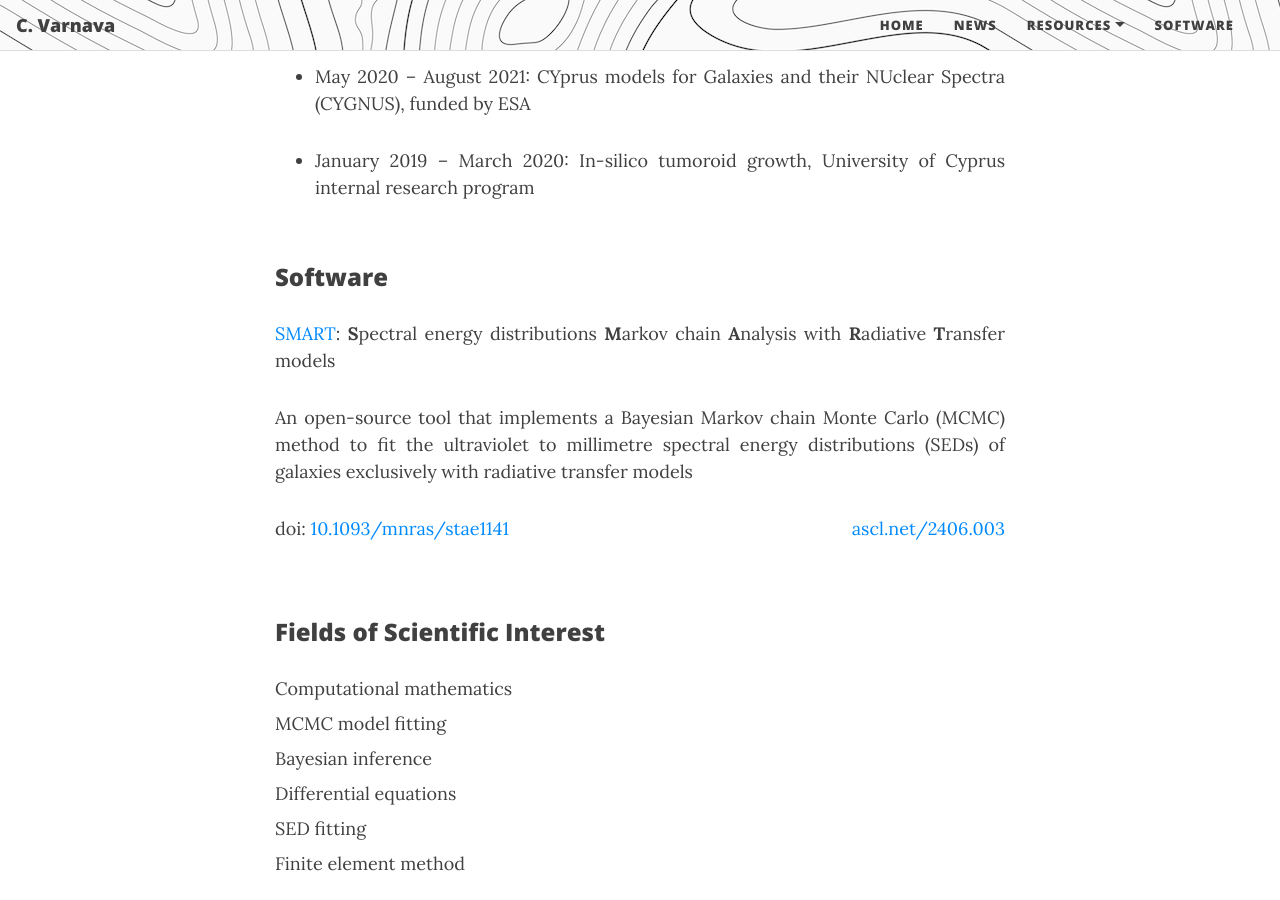
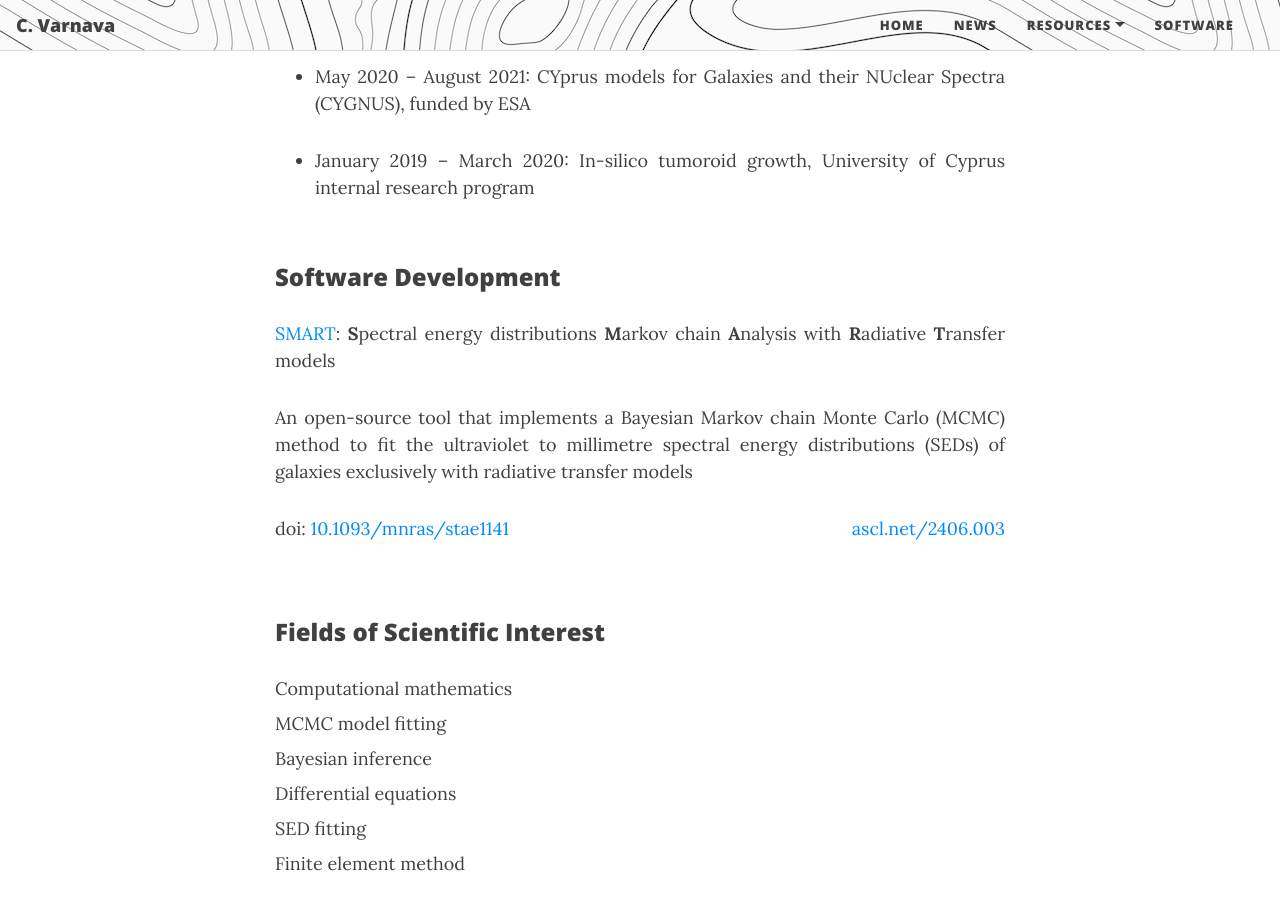
Before and after one commit to ch-var/ch-var.github.io, a Jekyll site: the page built from cv.html, in a window 1280 px wide and 900 px high, scrolled down 1918 px. Built offline with Jekyll 4.4.1, drawn with Linux system fonts in a browser that asks for light colours; formulas are drawn with MathJax 3.

Commit message:
Update cv.html

```diff
--- a/cv.html
+++ b/cv.html
@@ -66,7 +66,7 @@ AED105 Business Statistics (E-Learning)</li>
 <li align='justify'>January 2019 – March 2020: In-silico tumoroid growth, University of Cyprus internal research program</li>
 </ul>
 <br>
-<h3>Software</h3>
+<h3>Software Development</h3>
 <p align='justify'><a href="https://github.com/ch-var/SMART">SMART</a>: <b>S</b>pectral energy distributions <b>M</b>arkov chain <b>A</b>nalysis with <b>R</b>adiative <b>T</b>ransfer models</p>
 <p align='justify'>An open-source tool that implements a Bayesian Markov chain Monte Carlo (MCMC) method to fit the ultraviolet to millimetre spectral energy distributions (SEDs) of galaxies exclusively with radiative transfer models</p>
 <p style="text-align:left;">doi: <a href="https://doi.org/10.1093/mnras/stae1141">10.1093/mnras/stae1141</a> <span style="float:right;"><a href="https://www.ascl.net/2406.003">ascl.net/2406.003</a></span></p>
```
